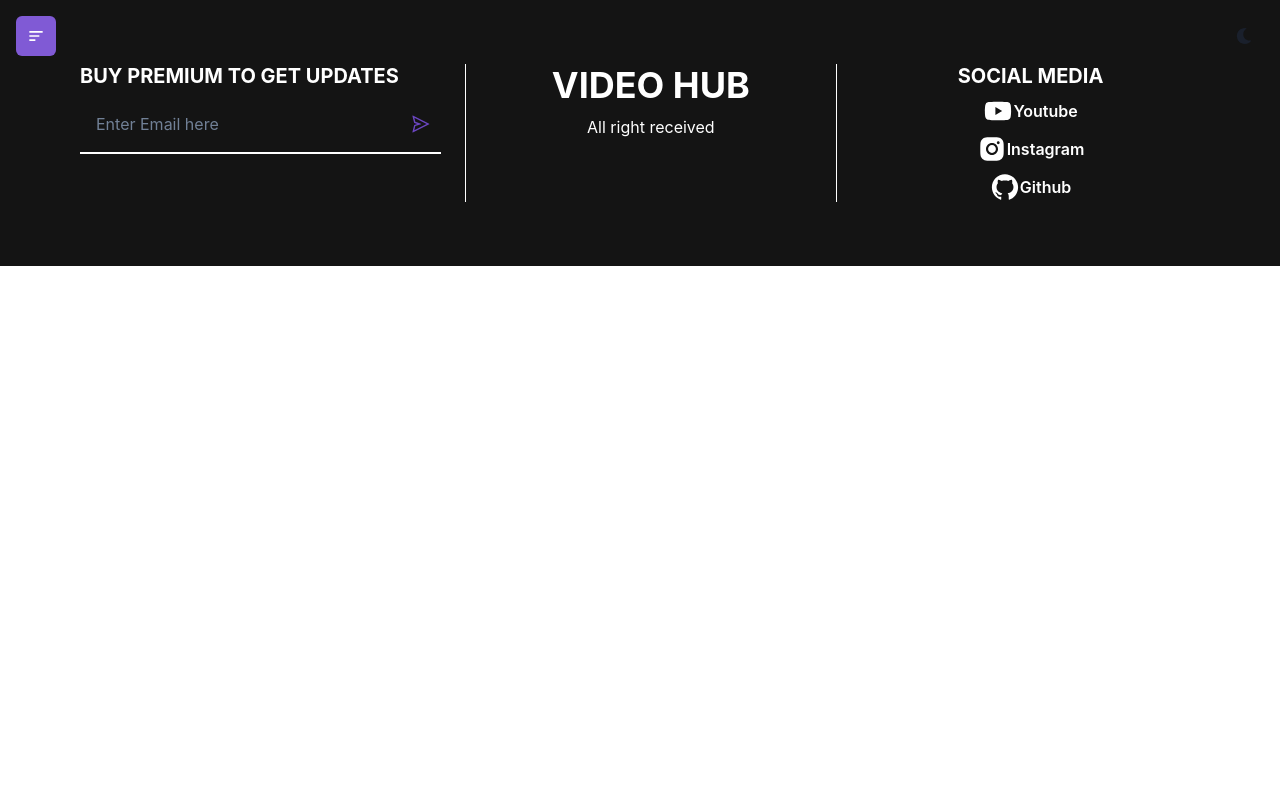
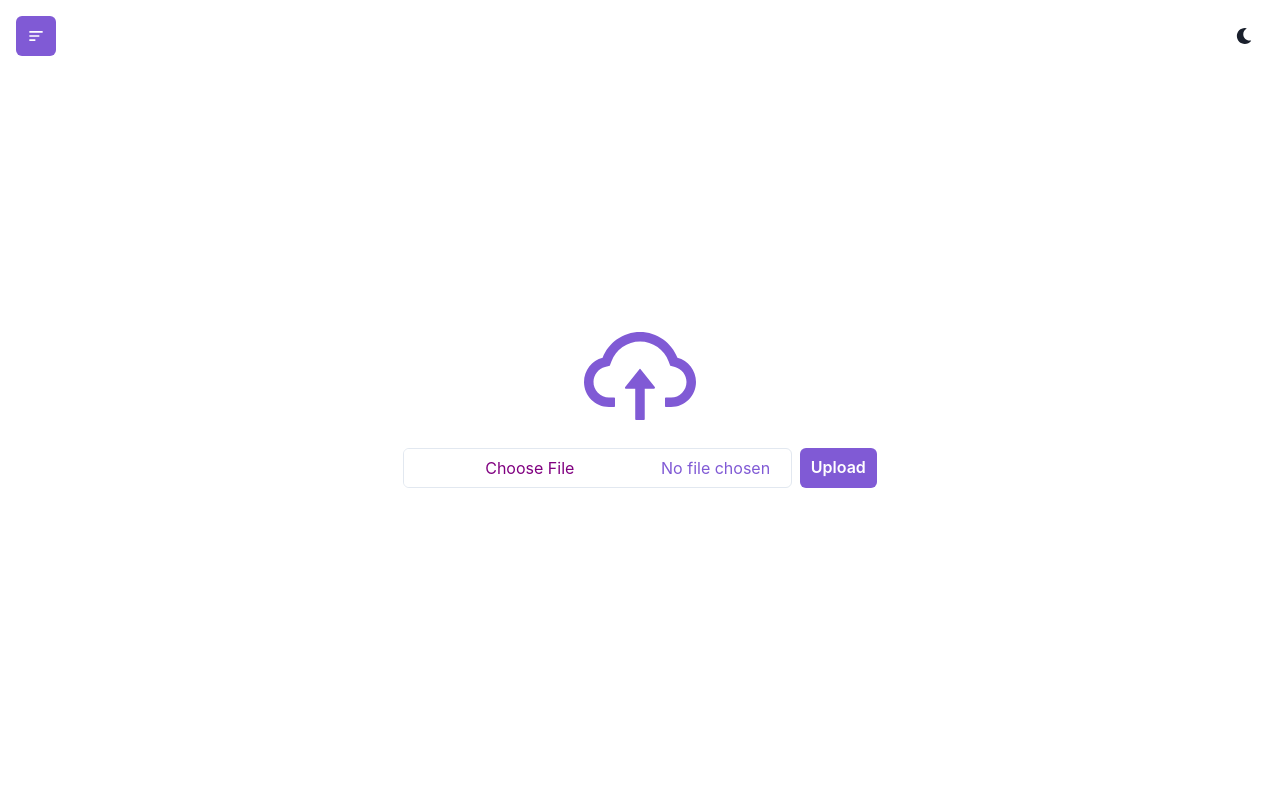
Before and after one commit to AaaSsHhUu/two, a React (Create React App) app: page /upload in a window 1280 px wide. Shown: the top 800 px of the page. Built offline with nearby package versions, Linux system fonts and the light colour scheme.

Commit message:
Created Upload page

```diff
--- a/src/App.js
+++ b/src/App.js
@@ -4,6 +4,7 @@
 import Home from './components/Home';
 import Footer from './components/Footer';
 import Videos from './components/Videos';
+import Upload from './components/Upload'
 
 const App = () => {
   return (
@@ -12,6 +13,7 @@
       <Routes>
         <Route path='/' element={<Home />} />
         <Route path='/videos' element={<Videos />} />
+        <Route path='/upload' element={<Upload />} />
       </Routes>
       <Footer />
     </Router>
--- /dev/null
+++ b/src/components/Upload.jsx
@@ -0,0 +1,31 @@
+import { Container, VStack, Input, HStack, Button } from '@chakra-ui/react'
+import React from 'react'
+import { AiOutlineCloudUpload } from 'react-icons/ai'
+
+const Upload = () => {
+  return (
+    <Container maxW={'container.xl'} h={'100vh'} p={'16'}>
+        <VStack color={'purple.500'} h={'full'} justifyContent={'center'}>
+            <AiOutlineCloudUpload size={'10vmax'} />
+            <form>
+                <HStack>
+                    <Input required type={'file'} css={{
+                        "&::file-selector-button" : {
+                            border: 'none',
+                            width : "calc(100% - 100px)",
+                            height : "100%",
+                            marginLeft : "-18px",
+                            color : "purple",
+                            backgroundColor : "white",
+                            cursor : "pointer"
+                        }
+                    }}/>
+                    <Button colorScheme='purple' type={'submit'}>Upload</Button>
+                </HStack>
+            </form>
+        </VStack>
+    </Container>
+  )
+}
+
+export default Upload
```
